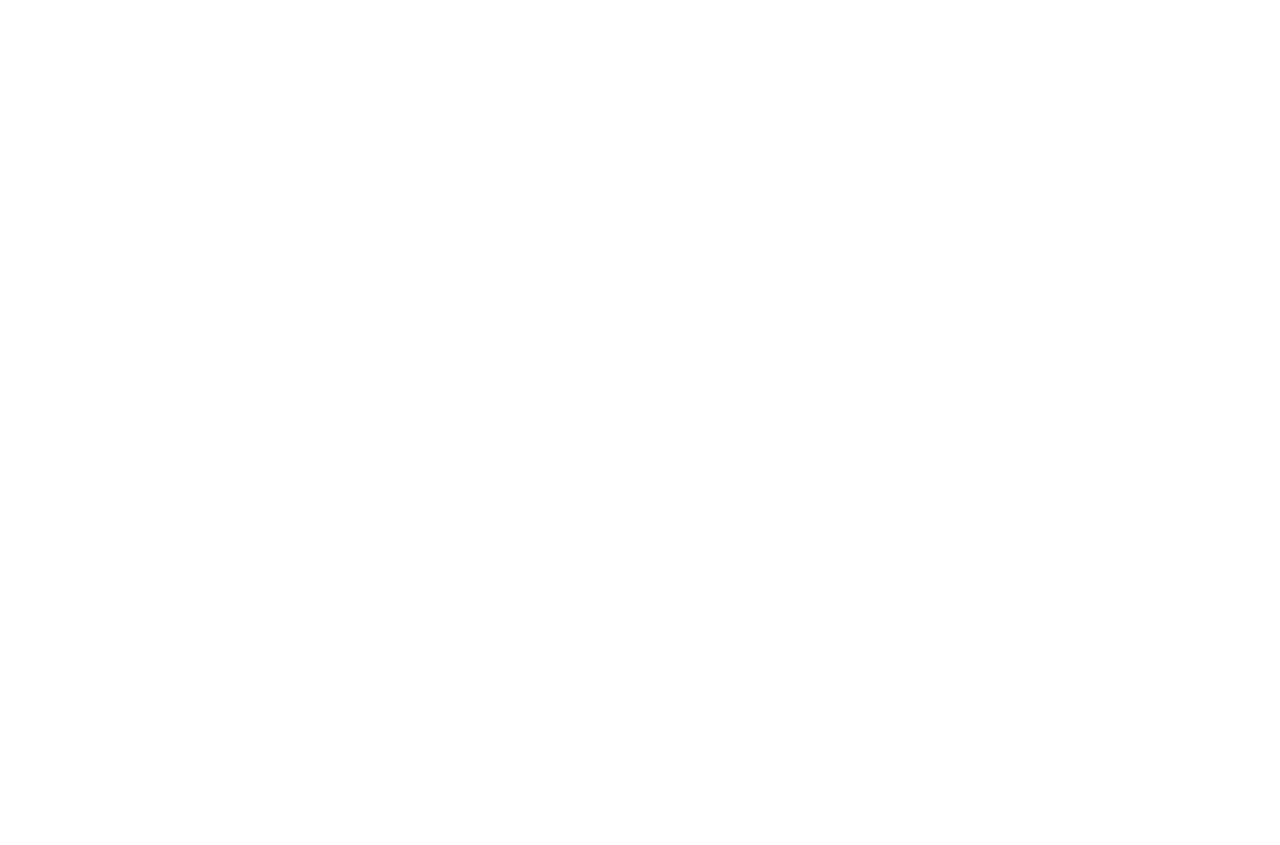
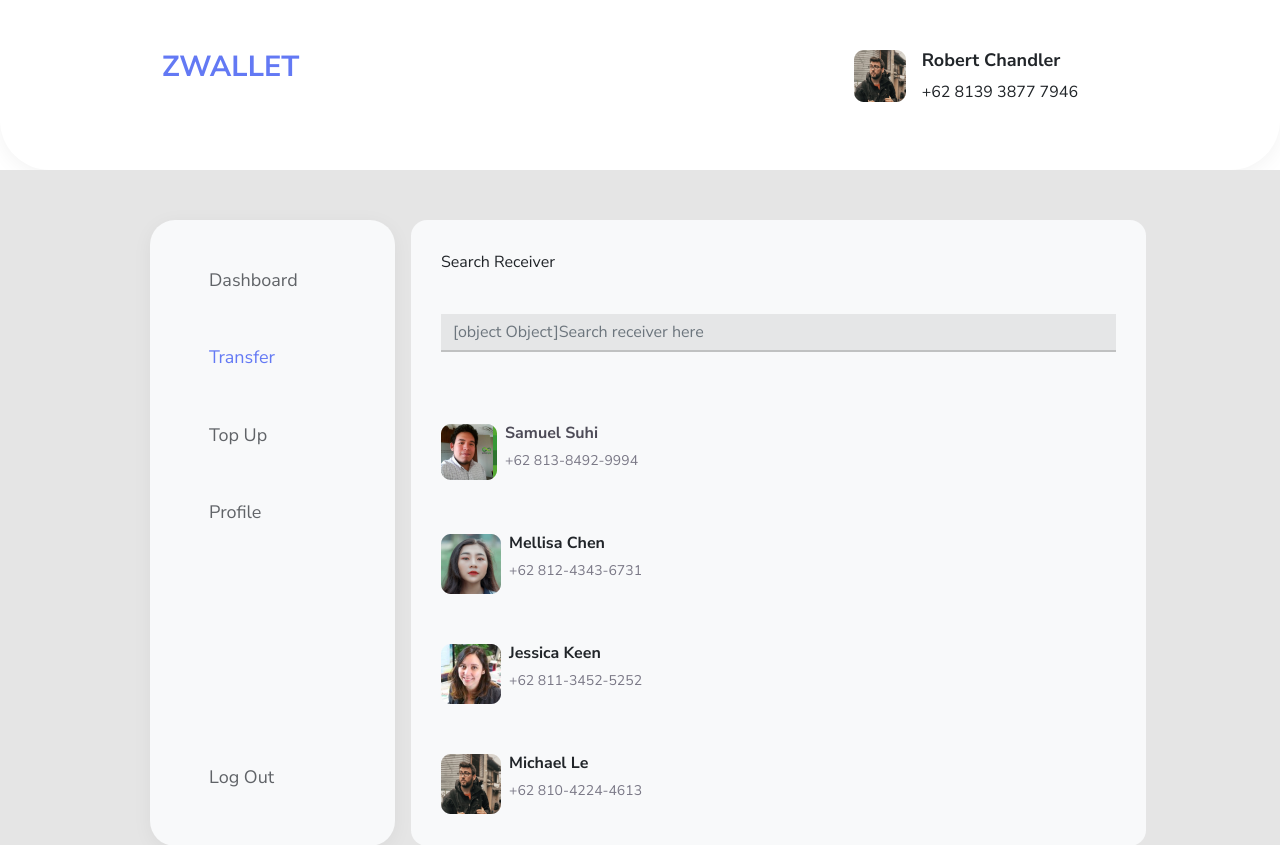
Before and after one commit to refaldy04/fw9-react-rewalletdig, a React (Create React App) app: page /search-receiver in a window 1280 px wide. Before the commit this address had no page. Shown: the top 845 px of the page. Before the commit the page ends 800 px from the top, so only its background shows below. Built offline with nearby package versions, Linux system fonts and the light colour scheme.

Commit message:
slicing search receiver page

```diff
--- a/src/App.js
+++ b/src/App.js
@@ -6,6 +6,7 @@
 import Home from './pages/Home';
 import Login from './pages/Login';
 import Dashboard from './pages/Dashboard';
+import SearchReceiver from './pages/SearchReceiver';
 
 export class App extends Component {
   render() {
@@ -15,6 +16,7 @@
         <Route path="/" element={<Home />} />
         <Route path="login" element={<Login />} />
         <Route path="dashboard" element={<Dashboard />} />
+        <Route path="search-receiver" element={<SearchReceiver />} />
         <Route path="counter" element={<Count />} />
       </Routes>
     );
--- a/src/pages/SearchReceiver.js
+++ b/src/pages/SearchReceiver.js
@@ -0,0 +1,160 @@
+import React, { Component } from 'react';
+import '../asset/css/search-receiver.css';
+import Form from 'react-bootstrap/Form';
+import { Link } from 'react-router-dom';
+
+import profile from '../asset/img/robert.png';
+import samuel from '../asset/img/David.png';
+import mellisa from '../asset/img/2.png';
+import jessica from '../asset/img/1.png';
+import michael from '../asset/img/Rectangle-25.png';
+
+import { FiSearch } from 'react-icons/fi';
+
+export class SearchReceiver extends Component {
+  render() {
+    return (
+      <>
+        <nav className="fw9-navbar">
+          <div className="row d-flex justify-content-between container">
+            <h1 className="fw9-brand col-lg-6 mb-5 mb-lg-0">ZWALLET</h1>
+            <div className="d-flex gap-3 align-items-start col-lg-6 justify-content-lg-end">
+              <img src={profile} className="img-fluid fw9-profile-pict" alt="profile" />
+              <div className="d-flex flex-column justify-content-end">
+                <h4 className="fw9-name-user d-flex">Robert Chandler</h4>
+                <p>+62 8139 3877 7946</p>
+              </div>
+              <div className="d-flex fw9-bell">
+                <i data-feather="bell"></i>
+              </div>
+            </div>
+          </div>
+        </nav>
+        <main>
+          <div className="dropdown d-lg-none d-block">
+            <button className="fw9-btn-menu btn dropdown-toggle" type="button" id="dropdownMenuButton1" data-bs-toggle="dropdown" aria-expanded="false">
+              Menu
+            </button>
+            <ul className="dropdown-menu" aria-labelledby="dropdownMenuButton1">
+              <li>
+                <a className="dropdown-item active" href="facebook.com" aria-current="true">
+                  Dashboard
+                </a>
+              </li>
+              <li>
+                <a className="dropdown-item" href="facebook.com">
+                  Transfer
+                </a>
+              </li>
+              <li>
+                <a className="dropdown-item" href="facebook.com">
+                  Top Up
+                </a>
+              </li>
+              <li>
+                <a className="dropdown-item" href="facebook.com">
+                  Profile
+                </a>
+              </li>
+              <hr />
+              <li>
+                <a className="dropdown-item" href="facebook.com">
+                  Log Out
+                </a>
+              </li>
+            </ul>
+          </div>
+
+          <div className="d-flex gap-3">
+            <div className="col-lg-3 flex-column justify-content-between bg-light fw9-menu-list d-none d-lg-flex">
+              <div className="d-flex flex-column gap-5">
+                <a href="home-page.html" className="d-flex gap-4 fw9-semibold">
+                  <i data-feather="grid" className="fw9-menu"></i>
+                  <h3 className="fw9-menu">Dashboard</h3>
+                </a>
+                <a href="search-receiver-page.html" className="d-flex gap-4">
+                  <i data-feather="arrow-up" className="fw9-menu-active"></i>
+                  <h3 className="fw9-menu-active">Transfer</h3>
+                </a>
+                <a href="top-up-page.html" className="d-flex gap-4">
+                  <i data-feather="arrow-down" className="fw9-menu"></i>
+                  <h3 className="fw9-menu">Top Up</h3>
+                </a>
+                <a href="profile-1-page.html" className="d-flex gap-4">
+                  <i data-feather="user" className="fw9-menu"></i>
+                  <h3 className="fw9-menu">Profile</h3>
+                </a>
+              </div>
+              <div>
+                <div className="d-flex gap-4">
+                  <i data-feather="log-out" className="fw9-menu"></i>
+                  <h3 className="fw9-menu">Log Out</h3>
+                </div>
+              </div>
+            </div>
+
+            <div className="col-lg-9 col-12 mt-5 mt-lg-0 d-flex flex-column gap-4 bg-light rounded-4 fw9-search-receiver">
+              <p>Search Receiver</p>
+              <Form className="mb-5">
+                <Form.Group>
+                  {/* <span className="input-group-text fw9-input-search" id="addon-wrapping">
+                    <FiSearch />
+                  </span> */}
+                  <Form.Control type="text" className=" fw9-input-search" placeholder={<FiSearch /> + `Search receiver here`} aria-label="Username" aria-describedby="addon-wrapping" />
+                </Form.Group>
+              </Form>
+
+              <div className="d-flex flex-column gap-5 mt-4 mt-xl-0">
+                <Link to="/" className="d-flex align-items-start justify-content-between flex-column flex-xl-row">
+                  <a href="input-amount-page.html" className="d-flex align-items-start gap-2 user">
+                    <img src={samuel} alt="Samuel" className="img-fluid" />
+                    <div className="d-flex flex-column justify-content-between">
+                      <h5 className="name-history">Samuel Suhi</h5>
+                      <p className="type-history">+62 813-8492-9994</p>
+                    </div>
+                  </a>
+                </Link>
+                <div className="d-flex align-items-start justify-content-between flex-column flex-xl-row">
+                  <div className="d-flex align-items-start gap-2">
+                    <img src={mellisa} alt="mellisa" className="img-fluid" />
+                    <div className="d-flex flex-column justify-content-between">
+                      <h5 className="name-history">Mellisa Chen</h5>
+                      <p className="type-history">+62 812-4343-6731</p>
+                    </div>
+                  </div>
+                </div>
+                <div className="d-flex align-items-start justify-content-between flex-column flex-xl-row">
+                  <div className="d-flex align-items-start gap-2">
+                    <img src={jessica} alt="jessica" className="img-fluid" />
+                    <div className="d-flex flex-column justify-content-between">
+                      <h5 className="name-history">Jessica Keen</h5>
+                      <p className="type-history">+62 811-3452-5252</p>
+                    </div>
+                  </div>
+                </div>
+                <div className="d-flex align-items-start justify-content-between flex-column flex-xl-row">
+                  <div className="d-flex align-items-start gap-2">
+                    <img src={michael} alt="michael" className="img-fluid" />
+                    <div className="d-flex flex-column justify-content-between">
+                      <h5 className="name-history">Michael Le</h5>
+                      <p className="type-history">+62 810-4224-4613</p>
+                    </div>
+                  </div>
+                </div>
+              </div>
+            </div>
+          </div>
+        </main>
+        <footer className="d-flex flex-column flex-lg-row justify-content-lg-between">
+          <p>2020 Zwallet. All right reserved.</p>
+          <div className="d-flex gap-lg-5 flex-column flex-lg-row">
+            <p>+62 5637 8882 9901</p>
+            <p>contact@zwallet.com</p>
+          </div>
+        </footer>
+      </>
+    );
+  }
+}
+
+export default SearchReceiver;
```
Also changed, not shown: src/asset/img/Rectangle-25.png (renamed from src/asset/img/Rectangle 25.png), src/pages/InputAmount.js (added).
